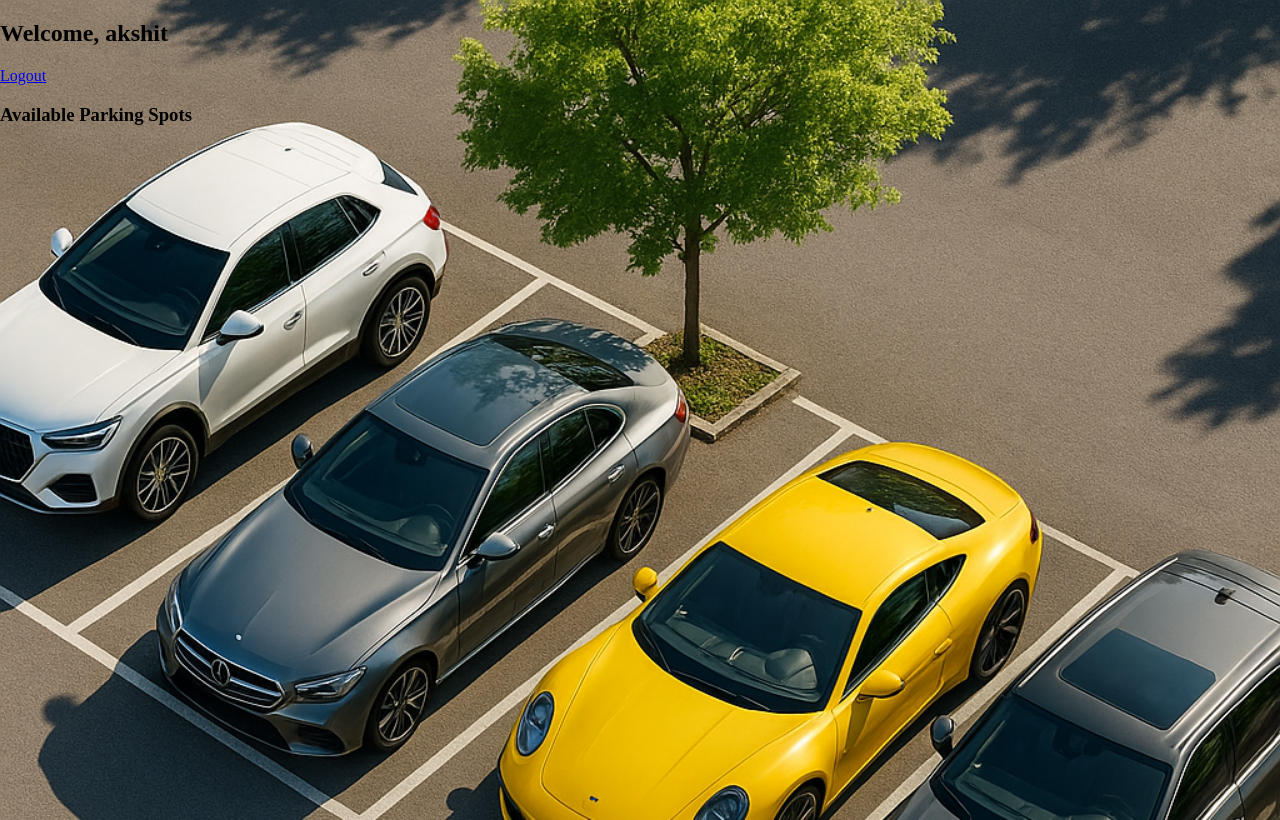
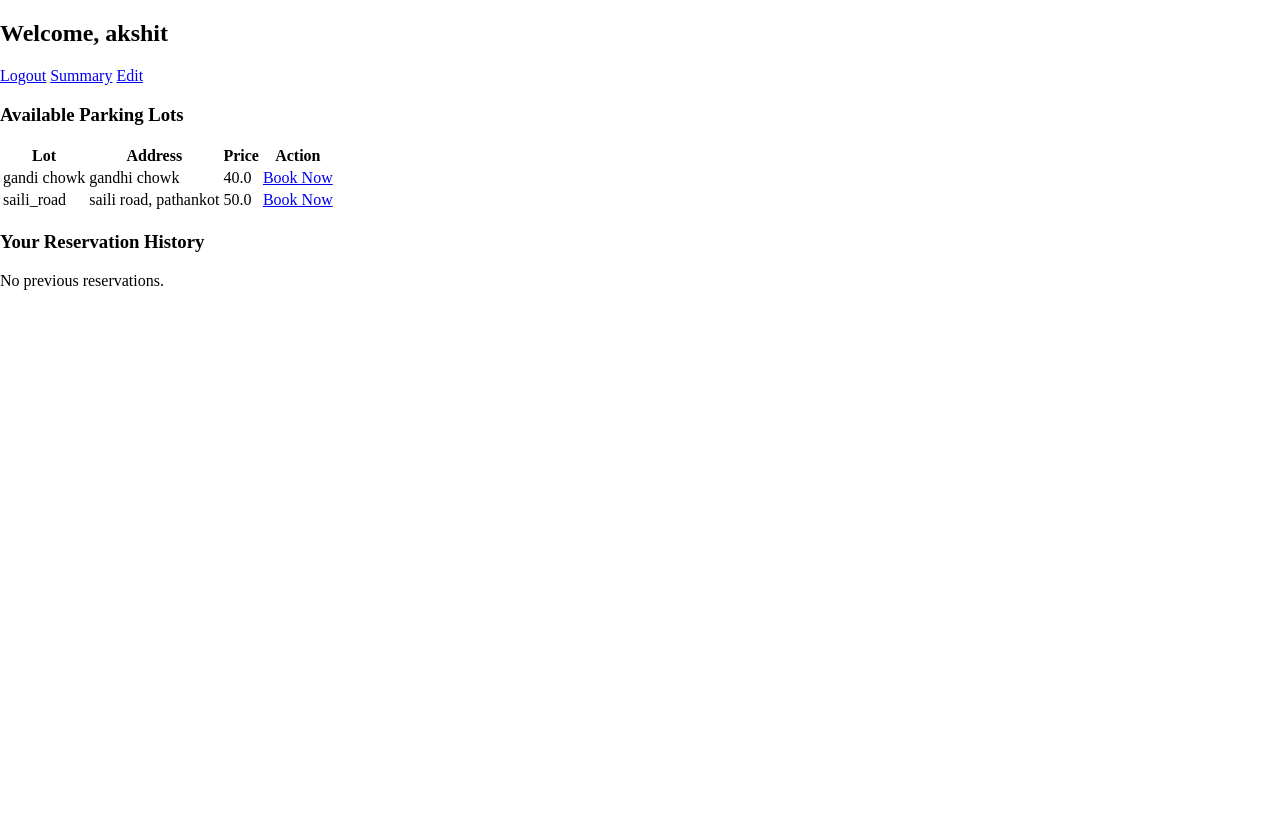
Before and after one commit to 22f3000604/Vehicle-parking-mad1, a Flask app: page /dashboard in a window 1280 px wide. Run offline with Flask 3, Linux system fonts and the light colour scheme; a user stored in the database is signed in.

Commit message:
almost done

```diff
--- a/app.py
+++ b/app.py
@@ -59,6 +59,14 @@ def login_required(f):
         return f(*args, **kwargs)
     return decorated_function
 
+def admin_required(f):
+    @wraps(f)
+    def decorated_function(*args, **kwargs):
+        if 'admin_id' not in session:
+            return redirect(url_for('admin_login'))
+        return f(*args, **kwargs)
+    return decorated_function
+
 
 
 @app.route("/dashboard")
@@ -66,8 +74,9 @@ def login_required(f):
 def dashboard():
 
     user = User.query.get(session['user_id'])
-    parking_spots = ParkingSpot.query.all()
-    return render_template('dashboard.html', user=user, parking_spots=parking_spots)
+    parking_lots = ParkingLot.query.all()
+    reservations = ReservationParkingSpot.query.filter_by(user_id=user.id).order_by(ReservationParkingSpot.parking_timestamp.desc()).all()
+    return render_template('dashboard.html', user=user, parking_lots=parking_lots,reservations=reservations)
 
 
 @app.route("/logout")
@@ -87,7 +96,93 @@ def Contact():
 def Carrer():
     return render_template('Carrer.html')
 
+@app.route('/summary')
+def summary():
+    user = User.query.get(session['user_id'])
+    reservations = ReservationParkingSpot.query.filter_by(user_id=user.id).all()
+    return render_template('summary.html', user=user, reservations=reservations)
+
+@app.route('/edit_profile', methods=['GET', 'POST'])
+def editprofile():
+    user = User.query.get(session['user_id'])
+    if request.method == 'POST':
+        user.name = request.form.get('name')
+        user.email = request.form.get('email')
+        user.phone = request.form.get('phone')
+        db.session.commit()
+        flash('Profile updated successfully!')
+        return redirect(url_for('dashboard'))
+    return render_template('edit_profile.html', user=user)
+
+@app.route('/admin/add_lot', methods=['GET', 'POST'])
+@admin_required
+def add_lot():
+    if request.method == 'POST':
+        prime_location_name = request.form.get('prime_location_name')
+        address = request.form.get('address')
+        pin_code = request.form.get('pin_code')
+        price = request.form.get('price')
+        max_spots = request.form.get('max_spots')
+
+        new_lot = ParkingLot(
+            prime_location_name=prime_location_name,
+            address=address,
+            pin_code=pin_code,
+            price=float(price),
+            maximum_number_of_spots=int(max_spots)
+        )
+        db.session.add(new_lot)
+        db.session.commit()
+        for i in range(max_spots):
+            spot = ParkingSpot(lot_id=new_lot.id, status='available')
+            db.session.add(spot)
+        db.session.commit()
+
+
+        flash('Parking lot added successfully!')
+        return redirect(url_for('add_parking_lot'))
+    return render_template('add_lot.html')
+
+@app.route('/admin/login', methods=['GET', 'POST'])
+def admin_login():
+    if request.method == 'POST':
+        username = request.form['username']
+        password = request.form['password']
+        admin = Admin.query.filter_by(username=username).first()
+        if admin and check_password_hash(admin.password, password):
+            session['admin_id'] = admin.id
+            return redirect(url_for('add_parking_lot'))
+        else:
+            return render_template('admin_login.html', error='Invalid credentials')
+    return render_template('admin_login.html')
+
+@app.route('/book_lot/<int:lot_id>')
+@login_required
+def book_lot(lot_id):
+    user_id = session['user_id']
+    # Find the first available spot in the selected lot
+    spot = ParkingSpot.query.filter_by(lot_id=lot_id, status='available').first()
+    if not spot:
+        flash('No available spots in this lot.')
+        return redirect(url_for('dashboard'))
+    # Mark spot as booked
+    spot.status = 'booked'
+    reservation = ReservationParkingSpot(
+        spot_id=spot.id,
+        user_id=user_id,
+        parking_timestamp=datetime.utcnow(),
+        parking_cost_per_unit_time=spot.parking_lot.price
+    )
+    db.session.add(reservation)
+    db.session.commit()
+    flash(f'Successfully booked spot {spot.id} in lot {spot.parking_lot.prime_location_name}!')
+    return redirect(url_for('dashboard'))
+
 if __name__ == "__main__":
     with app.app_context():
         db.create_all()
-    app.run(debug=True)
+        if not Admin.query.filter_by(username='admin').first():
+                admin = Admin(username='admin', password=generate_password_hash('yourpassword'))
+                db.session.add(admin)
+                db.session.commit()
+    app.run(debug=True,port= 5000)
--- a/models/file.py
+++ b/models/file.py
@@ -24,13 +24,16 @@ class ParkingLot(db.Model):
     address = db.Column(db.String(120), nullable=False)
     pin_code = db.Column(db.String(10), nullable=False)
     maximum_number_of_spots = db.Column(db.Integer, nullable=False)
-    spots = db.relationship('ParkingSpot', backref='parking_lot', lazy=True)
+    spots = db.relationship('ParkingSpot', backref='parking_lots', lazy=True)
+
 
 class ParkingSpot(db.Model):
     id = db.Column(db.Integer, primary_key=True)
     lot_id = db.Column(db.Integer, db.ForeignKey('parking_lot.id'), nullable=False)
     status = db.Column(db.String(20), nullable=False)
     reservations = db.relationship('ReservationParkingSpot', backref='parking_spot', lazy=True)
+
+
 
 class ReservationParkingSpot(db.Model):
     id = db.Column(db.Integer, primary_key=True)
--- a/static/style.css
+++ b/static/style.css
@@ -1,5 +1,5 @@
 body {
-    background-image: url('/static/images/bi.jpg');
+
     background-size: cover;
     background-repeat: no-repeat;
     background-position: center;
--- a/templates/dashboard.html
+++ b/templates/dashboard.html
@@ -5,17 +5,54 @@
     <nav class="dashboard-nav">
         <h2>Welcome, {{ user.name }}</h2>
         <a href="{{ url_for('logout') }}" class="btn">Logout</a>
+        <a href="{{ url_for('summary') }}" class="btn">Summary</a>
+        <a href="{{ url_for('editprofile') }}" class="btn">Edit</a>
     </nav>
 
     <div class="dashboard-content">
+
         <section class="booking-section">
-            <h3>Available Parking Spots</h3>
-            {% for spot in parking_spots %}
-            <div class="spot-card">
-                <p>Spot ID: {{ spot.id }}</p>
-                <p>Status: {{ spot.status }}</p>
-                <a href="{{ url_for('book_spot', spot_id=spot.id) }}" class="btn">Book Now</a>
+            <h3>Available Parking Lots</h3>
+            <table>
+                <thead>
+                    <tr>
+                        <th>Lot</th>
+                        <th>Address</th>
+                        <th>Price</th>
+                        <th>Action</th>
+                    </tr>
+                </thead>
+                <tbody>
+                    {% for lot in parking_lots %}
+                    <tr>
+                        <td>{{ lot.prime_location_name }}</td>
+                        <td>{{ lot.address }}</td>
+                        <td>{{ lot.price }}</td>
+                        <td>
+                            <a href="{{ url_for('book_lot', lot_id=lot.id) }}" class="btn">Book Now</a>
+                        </td>
+                    </tr>
+                    {% else %}
+                    <tr>
+                        <td colspan="4">No parking lots available at the moment.</td>
+                    </tr>
+                    {% endfor %}
+                </tbody>
+            </table>
+        </section>
+
+        <!-- User Reservation History -->
+        <section class="history-section">
+            <h3>Your Reservation History</h3>
+            {% for reservation in reservations %}
+            <div class="reservation-card">
+                <p>Lot: {{ reservation.parking_spot.parking_lot.prime_location_name }}</p>
+                <p>Spot ID: {{ reservation.spot_id }}</p>
+                <p>Start: {{ reservation.parking_timestamp }}</p>
+                <p>End: {{ reservation.leaving_timestamp or "Active" }}</p>
             </div>
+            {% else %}
+            <p>No previous reservations.</p>
             {% endfor %}
         </section>
     </div>
```
Also changed, not shown: templates/add_lot.html (added, +23 -0 lines), templates/admin_login.html (added, +14 -0 lines), templates/summary.html (added, +7 -0 lines), instance/site.db, templates/book_lot.html (added), templates/editprofile.html (added).
